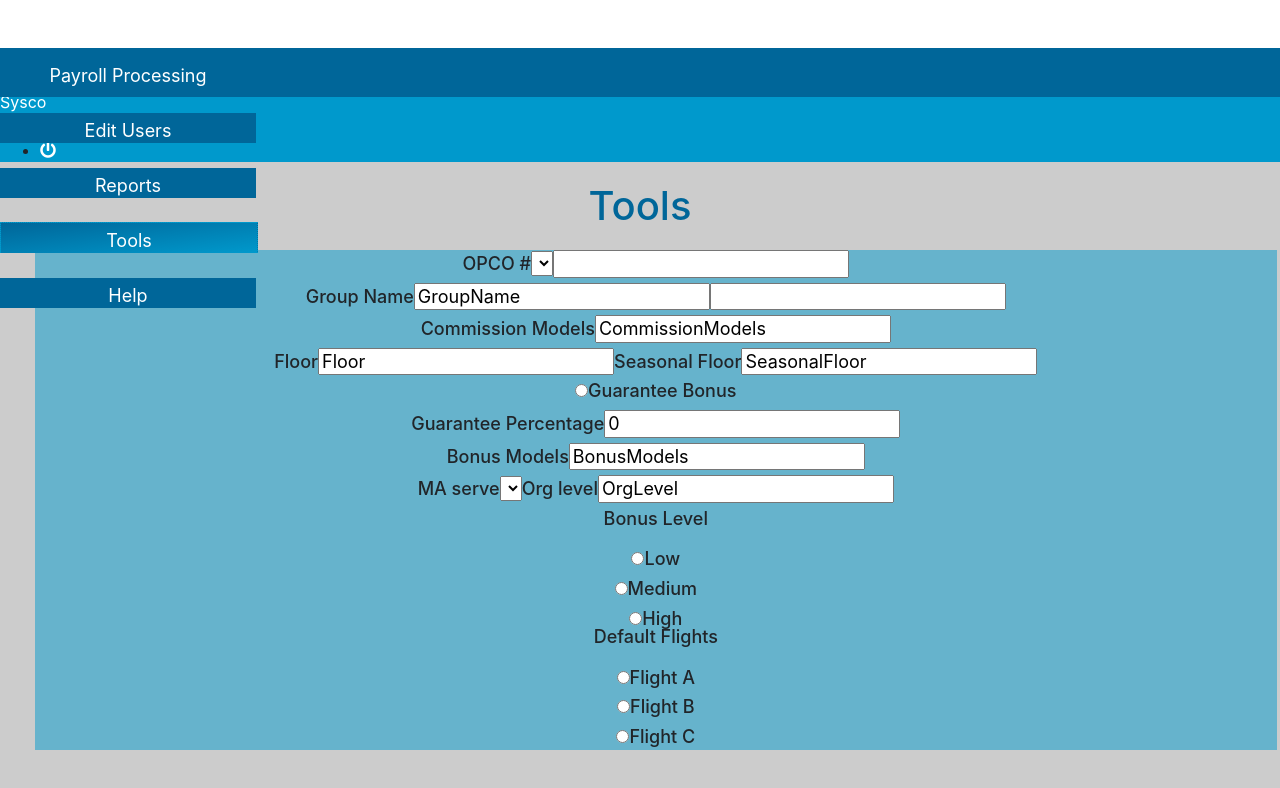
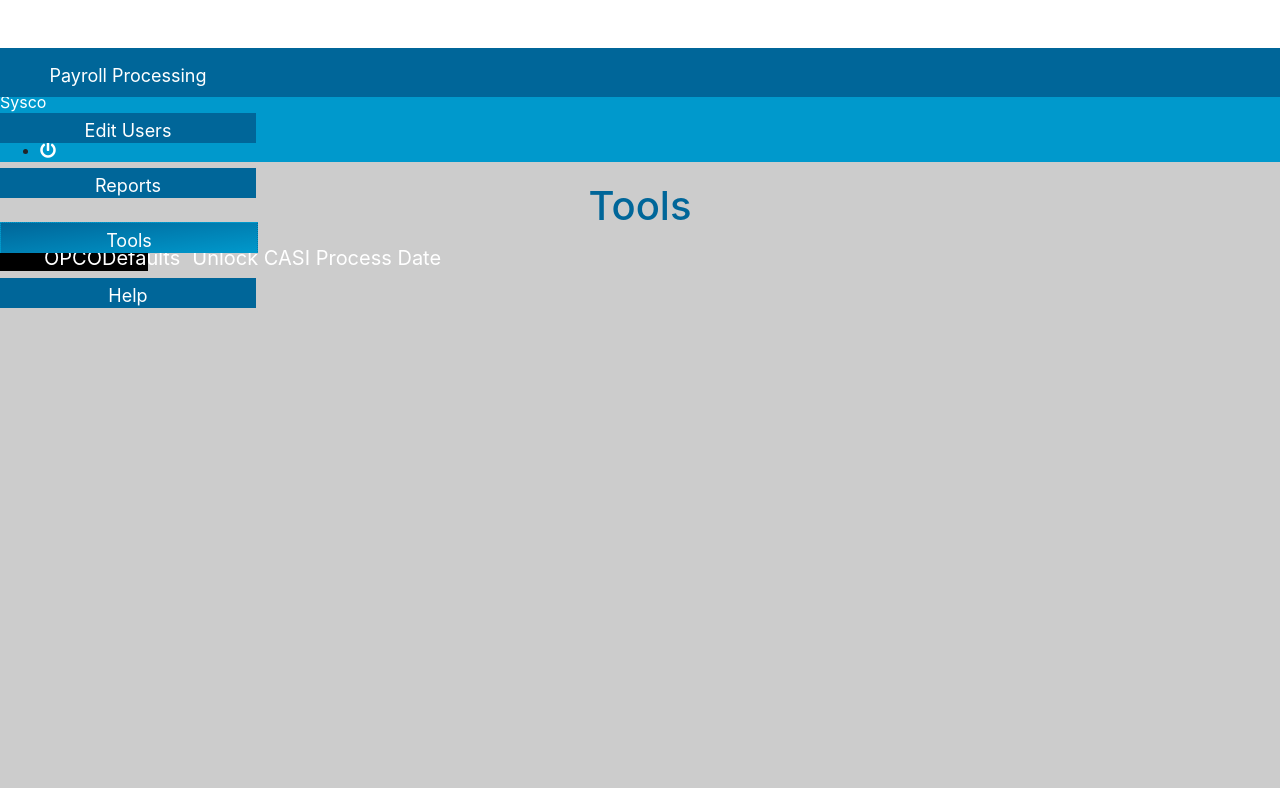
Before and after one commit to Junjie2412/wasppUI, a React app in the folder waspp-ui/: page /tools in a window 1280 px wide. Shown: the top 788 px of the page. Built offline with nearby package versions, Linux system fonts and the light colour scheme.

Commit message:
added routing for tools, fixed tools routing, other minor changes

```diff
--- a/waspp-ui/src/App.js
+++ b/waspp-ui/src/App.js
@@ -8,6 +8,7 @@ import PayrollProcessing from "./containers/Payroll Processing/PayrollProcessing
 import Reports from "./containers/Reports/Reports";
 import Tools from "./containers/Tools/Tools";
 import Help from "./containers/Help/Help";
+import OPCODefaults from './containers/Tools/OPCODefaults/OPCODefaults';
 import classes from './App.css';
 
 
@@ -20,10 +21,11 @@ class App extends Component {
             <Switch>
                 <Route path="/payrollProcessing" exact component={PayrollProcessing}/>
                 <Route path="/reports" exact component={Reports}/>
-                <Route path="/tools" exact component={Tools}/>
+                <Route path="/tools" component={Tools}/>
                 <Route path="/help" exact component={Help}/>
                 <Route path="/editUsers" exact component={EditUsers}/>
                 <Route path="/" component={Login}/>
+                <Route path="/tools/OPCODefaults" exact component={OPCODefaults}/>
                 <Redirect to="/"/>
             </Switch>
         </div>
--- a/waspp-ui/src/components/EditUser/EditUserTable/AdjustmentForm/AdjustmentForm.js
+++ b/waspp-ui/src/components/EditUser/EditUserTable/AdjustmentForm/AdjustmentForm.js
@@ -34,7 +34,9 @@ const adjustmentForm = (props) => {
                 <div className={[bootStrapClasses['form-group'], bootStrapClasses.row].join(' ')}>
                     <label className={[bootStrapClasses['col-sm-5'], bootStrapClasses['col-form-label']].join(' ')}>Adjustment Amount</label>
                     <div>
-                        <input pattern='\d+(\.\d{2})?' onChange={(event) => props.onEditAmount(event.target.value)} title='Currency format: 00.00'/>
+                        <input pattern='\d+(\.\d{2})?' onChange={(event) => props.onEditAmount(event.target.value)}
+                        title='Currency format: 00.00'
+                        className={bootStrapClasses['form-control']}/>
                     </div>
                 </div>
                 <div className={[bootStrapClasses['form-group'], bootStrapClasses.row].join(' ')}>
--- a/waspp-ui/src/components/EditUser/User/EditEmployeeForm/EditEmployeeForm.js
+++ b/waspp-ui/src/components/EditUser/User/EditEmployeeForm/EditEmployeeForm.js
@@ -1,5 +1,5 @@
 import React from 'react';
-import classes from '../../../../../node_modules/bootstrap/dist/css/bootstrap.min.css';
+import bootStrapClasses from '../../../../../node_modules/bootstrap/dist/css/bootstrap.min.css';
 
 
 const editEmployeeForm = (props) =>{
@@ -7,42 +7,42 @@ const editEmployeeForm = (props) =>{
         <div>
             <form>
                 <h1 style={{textAlign: 'center'}}>Edit Employee</h1>
-                <div className={[classes['form-group'], classes.row].join(' ')}>
-                    <label className={[classes['col-sm-4'], classes['col-form-label']].join(' ')}>HR Employee ID</label>
+                <div className={[bootStrapClasses['form-group'], bootStrapClasses.row].join(' ')}>
+                    <label className={[bootStrapClasses['col-sm-4'], bootStrapClasses['col-form-label']].join(' ')}>HR Employee ID</label>
                     <div>
-                        <input type='text' className={classes['form-control-plaintext']} value={props.user.ADID} readOnly />
+                        <input type='text' className={bootStrapClasses['form-control-plaintext']} value={props.user.ADID} readOnly />
                     </div>
                 </div>
-                <div className={[classes['form-group'], classes.row].join(' ')}>
-                    <label className={[classes['col-sm-4'], classes['col-form-label']].join(' ')}>File Number</label>
+                <div className={[bootStrapClasses['form-group'], bootStrapClasses.row].join(' ')}>
+                    <label className={[bootStrapClasses['col-sm-4'], bootStrapClasses['col-form-label']].join(' ')}>File Number</label>
                     <div>
-                        <input type='text' className={classes['form-control-plaintext']} value={props.user.FileNumber} readOnly />
+                        <input type='text' className={bootStrapClasses['form-control-plaintext']} value={props.user.FileNumber} readOnly />
                     </div>
                 </div>
-                <div className={[classes['form-group'], classes.row].join(' ')}>
-                    <label className={[classes['col-sm-4'], classes['col-form-label']].join(' ')}>AS-400 ID</label>
+                <div className={[bootStrapClasses['form-group'], bootStrapClasses.row].join(' ')}>
+                    <label className={[bootStrapClasses['col-sm-4'], bootStrapClasses['col-form-label']].join(' ')}>AS-400 ID</label>
                     <div>
-                        <input type='text' className={classes['form-control']} placeholder={props.user.AS400ID} />
+                        <input type='text' className={bootStrapClasses['form-control']} placeholder={props.user.AS400ID} />
                     </div>
                 </div>
-                <div className={[classes['form-group'], classes.row].join(' ')}>
-                    <label className={[classes['col-sm-4'], classes['col-form-label']].join(' ')}>Weekly Base</label>
+                <div className={[bootStrapClasses['form-group'], bootStrapClasses.row].join(' ')}>
+                    <label className={[bootStrapClasses['col-sm-4'], bootStrapClasses['col-form-label']].join(' ')}>Weekly Base</label>
                     <div>
-                        <input type='text' className={classes['form-control-plaintext']} value={props.user.Base} readOnly/>
+                        <input type='text' className={bootStrapClasses['form-control-plaintext']} value={props.user.Base} readOnly/>
                     </div>
                 </div>
-                <div className={[classes['form-group'], classes.row].join(' ')}>
-                    <label className={[classes['col-sm-4'], classes['col-form-label']].join(' ')}>Bonus Flight</label>
+                <div className={[bootStrapClasses['form-group'], bootStrapClasses.row].join(' ')}>
+                    <label className={[bootStrapClasses['col-sm-4'], bootStrapClasses['col-form-label']].join(' ')}>Bonus Flight</label>
                     <div>
-                        <input type='text' className={classes['form-control']}/>
+                        <input type='text' className={bootStrapClasses['form-control']}/>
                     </div>
                 </div>
             </form>
-            <div className={classes['col-sm-12']}>
-                <button className={[classes.btn, classes['btn-success'], classes['col-sm-2']].join(' ')}>Save</button>
-                <button onClick={props.close} className={[classes.btn, classes['btn-warning'],classes['col-sm-2']].join(' ')}
+            <div className={bootStrapClasses['col-sm-12']}>
+                <button className={[bootStrapClasses.btn, bootStrapClasses['btn-success'], bootStrapClasses['col-sm-2']].join(' ')}>Save</button>
+                <button onClick={props.close} className={[bootStrapClasses.btn, bootStrapClasses['btn-warning'],bootStrapClasses['col-sm-2']].join(' ')}
                 style={{margin: '4px', backgroundColor: '#FF9900'}}>Cancel</button>
-                <button className={[classes.btn, classes['btn-danger'], classes['col-sm-2']].join(' ')}>Delete</button>
+                <button className={[bootStrapClasses.btn, bootStrapClasses['btn-danger'], bootStrapClasses['col-sm-2']].join(' ')}>Delete</button>
             </div>
         </div>
     )
--- /dev/null
+++ b/waspp-ui/src/components/UI/Navigation/ToolsToolbar/ToolsToolbar.css
@@ -0,0 +1,29 @@
+NavLink > button {
+    border-radius: 0px 0px 0px 0px;
+    background-color: #006699;
+    font-size: 15px;
+    border: none;
+}
+
+.button {
+    background-color: transparent;
+    transform: translateX(38px);
+    font-size: 20px;
+    color: white;
+    border: none;
+
+}
+
+.button:hover{
+    background: linear-gradient(to bottom right, #006699, #0099cc);
+    cursor: pointer;
+}
+
+.NavLink {
+    transform: translateX(38px);
+    font-size: 25px;
+    color: white;
+    border-bottom: none;
+    background: black;
+
+}
--- /dev/null
+++ b/waspp-ui/src/components/UI/Navigation/ToolsToolbar/ToolsToolbar.js
@@ -0,0 +1,14 @@
+import React from 'react';
+import {NavLink} from 'react-router-dom';
+import classes from './ToolsToolbar.css';
+
+const toolsToolbar = () => {
+    return(
+        <div>
+            <NavLink to='/tools/OPCODefaults' className={classes.NavLink}><button className={classes.button} >OPCODefaults</button></NavLink>
+            <NavLink to='/tools/CASI'><button className={classes.button}>Unlock CASI Process Date</button></NavLink>
+        </div>
+    );
+};
+
+export default toolsToolbar;
--- a/waspp-ui/src/containers/Tools/Tools.js
+++ b/waspp-ui/src/containers/Tools/Tools.js
@@ -1,5 +1,7 @@
 import React, {Component} from 'react';
 import OPCODefaults from './OPCODefaults/OPCODefaults';
+import ToolsToolbar from '../../components/UI/Navigation/ToolsToolbar/ToolsToolbar';
+import {Route, NavLink, Switch} from 'react-router-dom';
 import classes from './Tools.css';
 
 class Tools extends Component {
@@ -7,12 +9,47 @@ class Tools extends Component {
         return (
             <div>
                 <h1 className={classes.header}>Tools</h1>
-                <h1 style={{textAlign: 'center', marginTop: '20px'}}>
+                <ToolsToolbar></ToolsToolbar>
+                <Route path='/tools/OPCODefaults' exact component={OPCODefaults} />
+                {/* <NavLink to='/somethingElse' exact>SomethingElse</NavLink> */}
+
+                {/* <Switch>
+                    <Route path="/tools/OPCODefaults" exact component={OPCODefaults}/>
+                </Switch> */}
+                {/* <h1 style={{textAlign: 'center', marginTop: '20px'}}>
                     <OPCODefaults />
-                </h1>
+                </h1> */}
             </div>
         );
     };
 }
 
 export default Tools;
+
+{/* <div>
+                <h1 className={classes.header}>Tools</h1>
+                <ul role='tablist' className={[bootStrapClasses.nav, bootStrapClasses['nav-tabs']].join(' ')}>
+                    <li className={bootStrapClasses['nav-item']}>
+                        <a id='OPCODefaults-tab' data-toggle='tab' href='#OPCODefaults' role='tab' aria-controls="OPCODefaults" aria-selected="true"
+                        className={[bootStrapClasses['nav-link'], bootStrapClasses.active].join(' ')}>OPCODefaults</a>
+                    </li>
+                    <li className={bootStrapClasses['nav-item']}>
+                        <a id='CASI-tab' data-toggle='tab' href='#CASI' role='tab' aria-controls="CASI" aria-selected="false"
+                        className={bootStrapClasses['nav-link']}>Unlock CASI Process Date</a>
+                    </li>
+                </ul>
+                <div className={bootStrapClasses['tab-content']}>
+                    <div className={[bootStrapClasses['tab-pane'], bootStrapClasses.fade, bootStrapClasses.show, bootStrapClasses.active].join(' ')}
+                    id='OPCODefaults' role='tabpanel' aria-labelledby='OPCODefaults-tab'>
+                        <h1 style={{textAlign: 'center', marginTop: '20px'}}>
+                            <OPCODefaults />
+                        </h1>
+                    </div>
+                    <div className={[bootStrapClasses['tab-pane'], bootStrapClasses.fade].join(' ')}
+                    id='CASI' role='tabpanel' aria-labelledby='CASI-tab'>
+                        <h1 style={{textAlign: 'center', marginTop: '20px'}}>
+                            TEST
+                        </h1>
+                    </div>
+                </div>
+            </div> */}
```
Also changed, not shown: waspp-ui/src/containers/Tools/OPCODefaults/OPCODefaults.js (line endings or trailing spaces).
